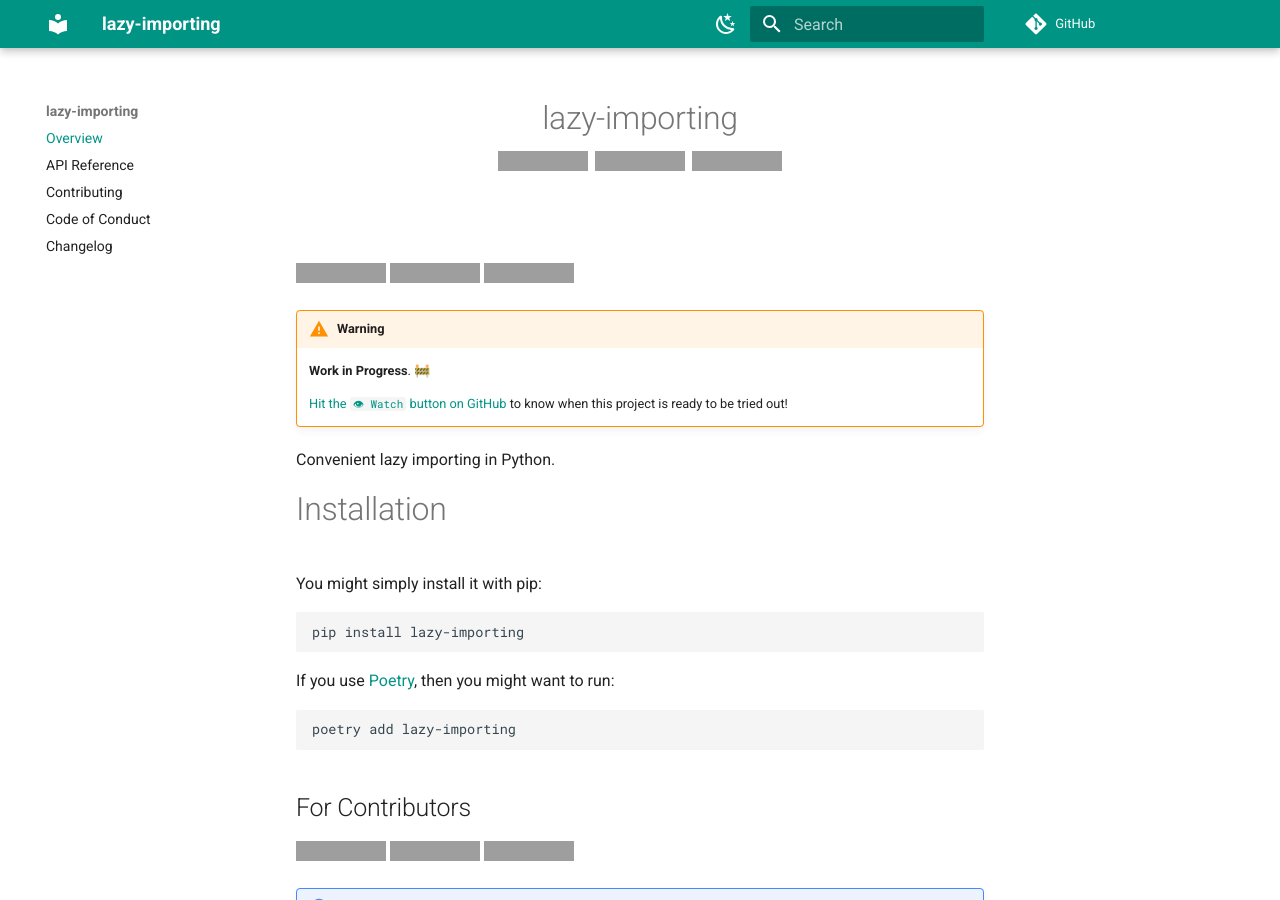
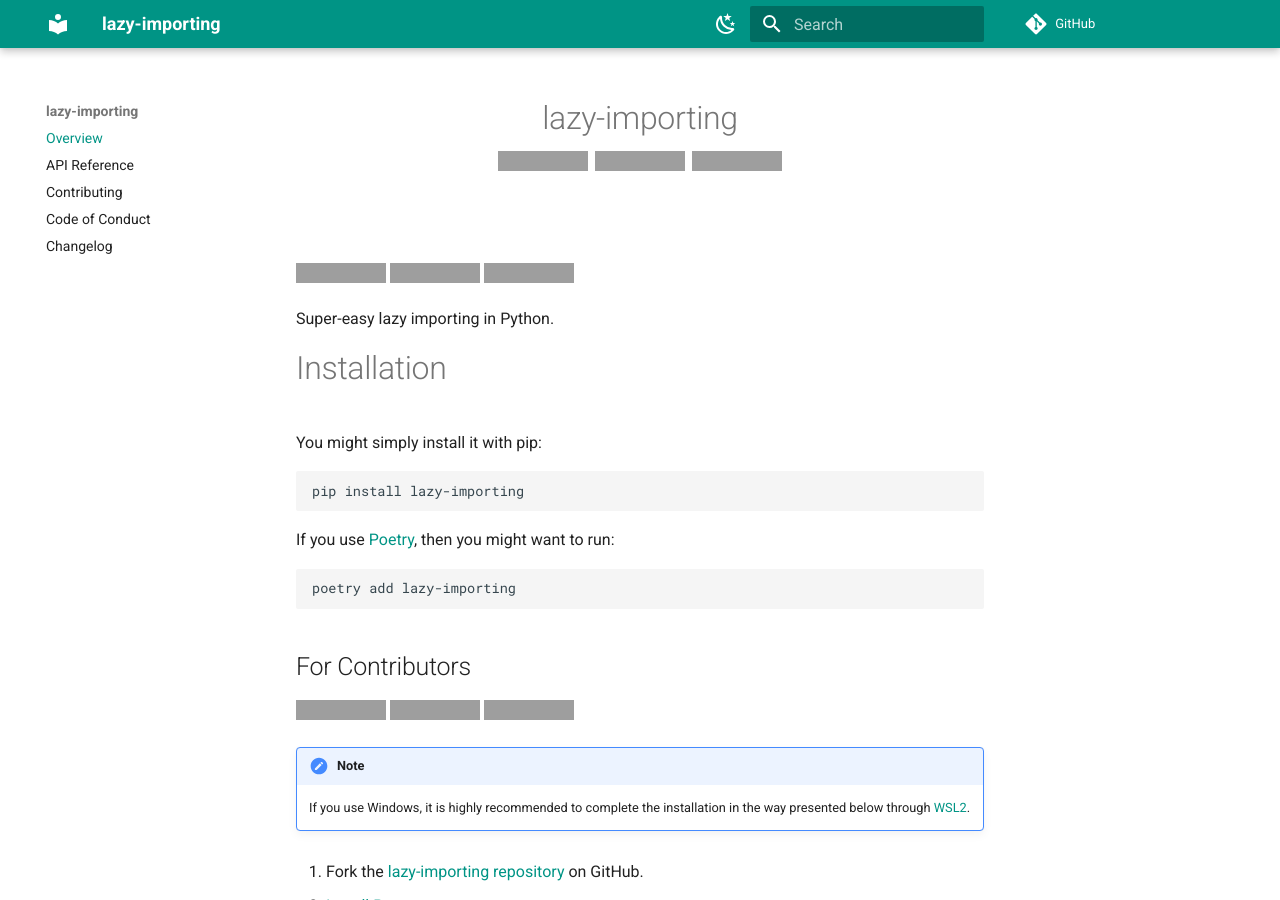
Before and after one commit to bswck/slothy, an MkDocs documentation site: the page built from docs/index.md, in a window 1280 px wide and 900 px high, cut to the strip 0-900 px from the top of the window. Built offline with MkDocs 1.6.1 and Material for MkDocs 9.7.7, drawn with Linux system fonts in a browser that asks for light colours; comment, search, counter and statistics services are not loaded; grey boxes are pictures that could not be loaded.

Commit message:
Mechanized patch at https://github.com/skeleton-ci/skeleton-python/tree/0.0.2rc-219-g781ce0c
Skeleton revision: https://github.com/skeleton-ci/skeleton-python/tree/0.0.2rc-219-g781ce0c

```diff
--- a/docs/index.md
+++ b/docs/index.md
@@ -5,13 +5,7 @@
 [![Coverage](https://coverage-badge.samuelcolvin.workers.dev/bswck/lazy-importing.svg)](https://coverage-badge.samuelcolvin.workers.dev/redirect/bswck/lazy-importing)
 [![Documentation Status](https://readthedocs.org/projects/lazy-importing/badge/?version=latest)](https://lazy-importing.readthedocs.io/en/latest/?badge=latest)
 
-!!! warning
-    **Work in Progress**. 🚧
-
-    [Hit the `👁 Watch` button on GitHub](https://github.com/bswck/lazy-importing) to know when this project is ready to be tried out!
-
-
-Convenient lazy importing in Python.
+Super-easy lazy importing in Python.
 
 # Installation
 You might simply install it with pip:
--- a/lazy_importing/__init__.py
+++ b/lazy_importing/__init__.py
@@ -3,7 +3,7 @@
 """
 `lazy_importing`.
 
-Convenient lazy importing in Python.
+Super-easy lazy importing in Python.
 """
 # ruff: noqa: F403, PLE0604
 
--- a/mkdocs.yml
+++ b/mkdocs.yml
@@ -3,7 +3,7 @@
 # https://github.com/skeleton-ci/skeleton-python/tree/0.0.2rc-219-g781ce0c/project/%23%25%20if%20docs%20%25%23mkdocs.yml%23%25%20endif%20%25%23.jinja
 
 site_name: "lazy-importing"
-site_description: "Convenient lazy importing in Python."
+site_description: "Super-easy lazy importing in Python."
 site_url: "https://lazy-importing.readthedocs.io/en/latest/"
 repo_url: "https://github.com/bswck/lazy-importing"
 watch:
--- a/pyproject.toml
+++ b/pyproject.toml
@@ -5,7 +5,7 @@
 [tool.poetry]
 name = "lazy-importing"
 version = "0.0.0"
-description = "Convenient lazy importing in Python."
+description = "Super-easy lazy importing in Python."
 authors = ["bswck <bartoszpiotrslawecki@gmail.com>"]
 license = "MIT"
 readme = "README.md"
```
Also changed, not shown: .copier-answers.yml (+4 -4 lines), README.md (+1 -6 lines), 2 other files.
